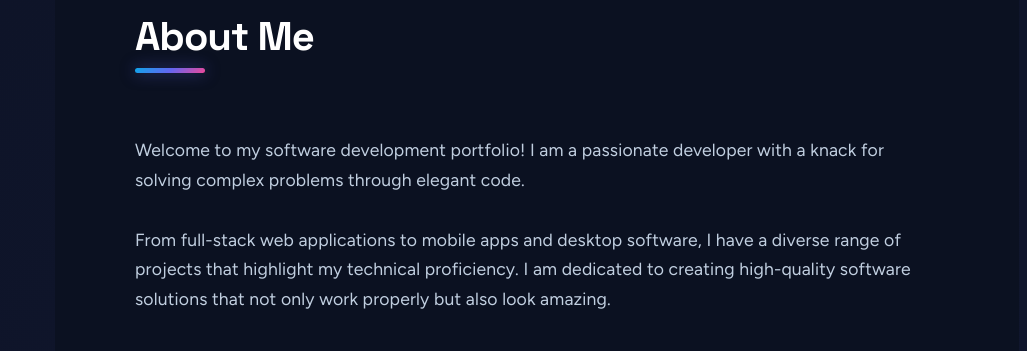
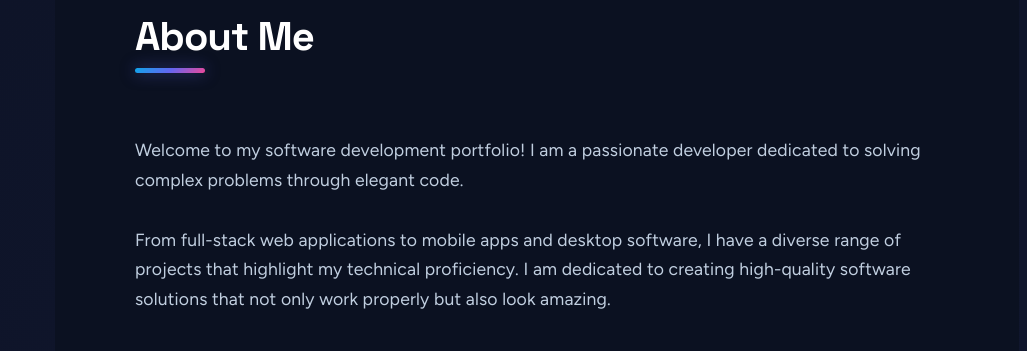
Before and after one commit to prosperDeprogrammer/prosportfolio, a plain HTML site: page index.html in a window 1280 px wide. Shown: the part 940-1291 px from the top of the page, without its empty margins (253-1280 px from the left). Drawn offline with nearby package versions, Linux system fonts and the light colour scheme.

Commit message:
pros update

```diff
--- a/index.html
+++ b/index.html
@@ -168,8 +168,9 @@
                 <h2 class="section-title">About Me</h2>
                 <div style="max-width: 800px;">
                     <p style="margin-bottom: 2rem; font-size: 1.1rem; color: var(--text-secondary);">
-                        Welcome to my software development portfolio! I am a passionate developer with a knack for
-                        solving complex problems through elegant code.
+                        Welcome to my software development portfolio! I am a passionate developer dedicated
+                        to solving complex problems through elegant code.
+
 
                         <br><br>From full-stack web applications to mobile apps and desktop software, I have a diverse
                         range of projects that highlight my technical proficiency. I am dedicated to creating
```
